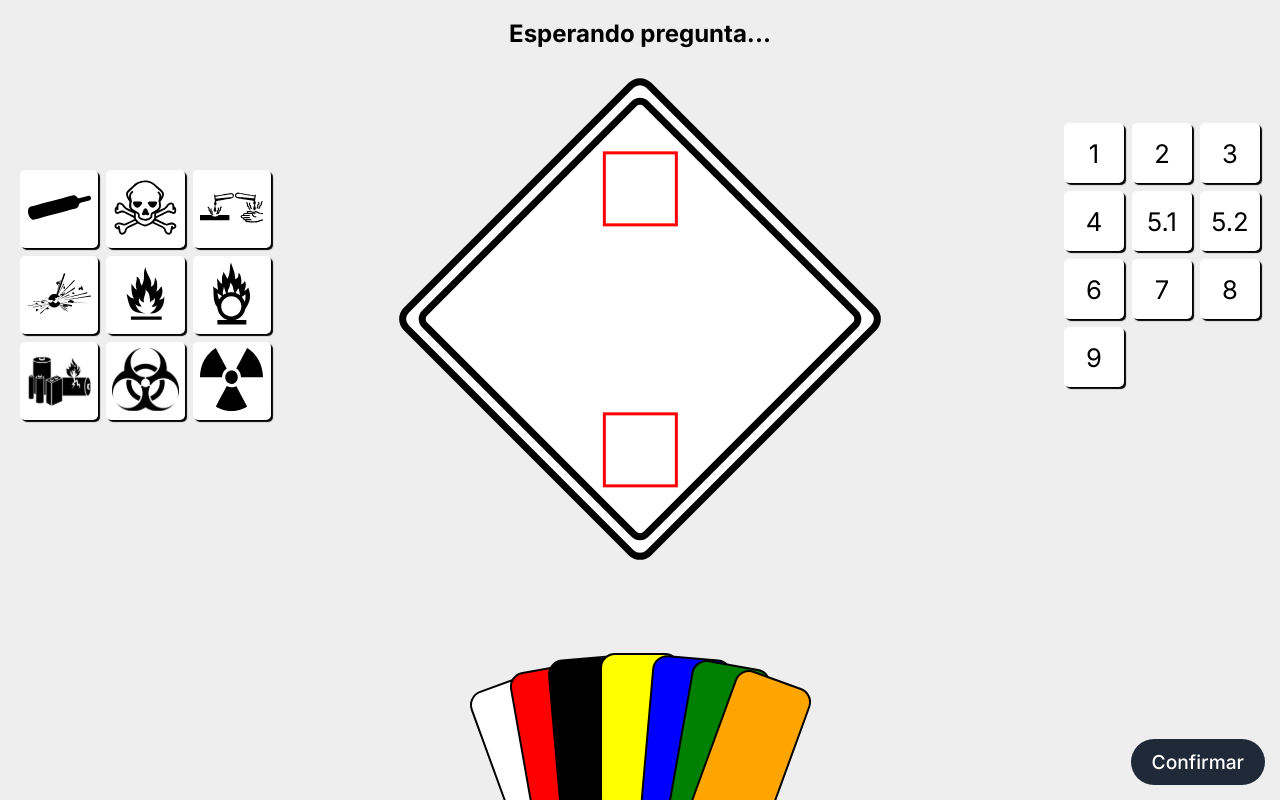
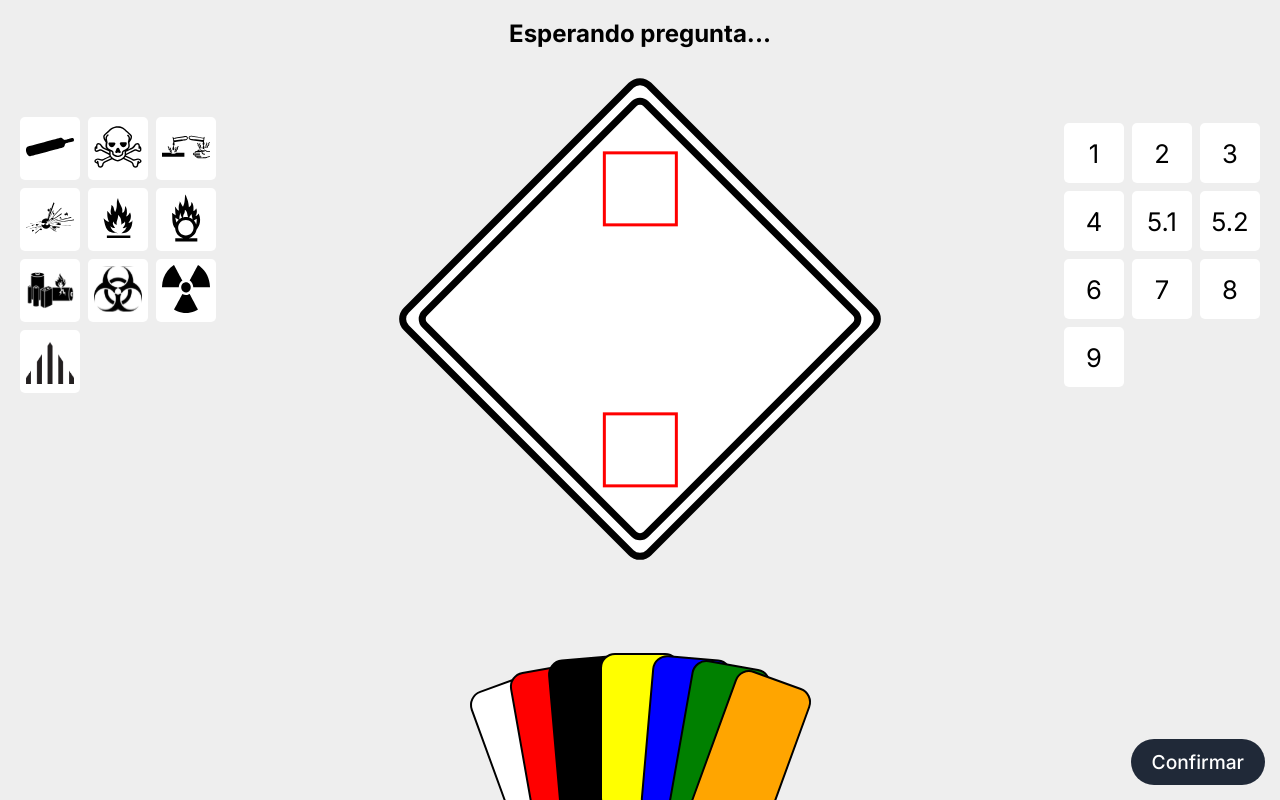
Before and after one commit to anglyh/dots-go, a React (Vite) app: page /game in a window 1280 px wide. Built offline with nearby package versions, Linux system fonts and the light colour scheme; a web font is replaced by a local one.

Commit message:
pictograma añadido

```diff
--- a/src/components/game/Number/Number.module.css
+++ b/src/components/game/Number/Number.module.css
@@ -3,7 +3,6 @@
   width: 60px;
   background-color: #ffffff;
   border-radius: 5px;
-  box-shadow: 2px 2px 1px #000;
   color: #000;
   border: none;
   cursor: pointer;
--- a/src/components/game/PictogramList/Pictogram.module.css
+++ b/src/components/game/PictogramList/Pictogram.module.css
@@ -6,11 +6,10 @@
   transition: transform .2s;
   background-color: #ffffff;
   border-radius: 5px;
-  box-shadow: 2px 2px 1px #000;
 }
 
 .pictogramButton:hover {
-  transform: scale(1.3);
+  transform: scale(1.2);
 }
 
 .pictogramButton.disabled {
@@ -19,6 +18,6 @@
 }
 
 .pictogramImage {
-  width: 75px;
-  height: 75px;
+  width: 60px !important;
+  height: 60px !important;
 }
--- a/src/components/game/PictogramList/PictogramList.jsx
+++ b/src/components/game/PictogramList/PictogramList.jsx
@@ -10,6 +10,7 @@ import oxidante from "../../../assets/images/pictograms/oxidante.svg"
 import baterias from "../../../assets/images/pictograms/baterias.svg"
 import riesgoBiologico from "../../../assets/images/pictograms/riesgo-biologico.svg"
 import radioactivo from "../../../assets/images/pictograms/radioactivo.svg"
+import triangulo from "../../../assets/images/pictograms/triangulo.png"
 
 const PICTOGRAMS = [
   { id: 'botella', src: botella },
@@ -21,6 +22,7 @@ const PICTOGRAMS = [
   { id: 'baterias', src: baterias },
   { id: 'riesgoBiologico', src: riesgoBiologico },
   { id: 'radioactivo', src: radioactivo },
+  { id: 'triangulo', src: triangulo}
 ];
 
 export default function PictogramList({ onPictogramSelect, selectedPictogram }) {
--- a/src/components/game/PictogramList/PictogramList.module.css
+++ b/src/components/game/PictogramList/PictogramList.module.css
@@ -2,7 +2,7 @@
   display: grid;
   left: 0;
   position: absolute;
-  margin: 80px 0 0 20px;
+  margin: 0 0 0 20px;
   grid-template-columns: repeat(3, 1fr);
   align-items: center;
   gap: .5rem;
```
Also changed, not shown: src/assets/images/pictograms/triangulo.png (added), src/assets/images/pictograms/triangulo.svg (added).
